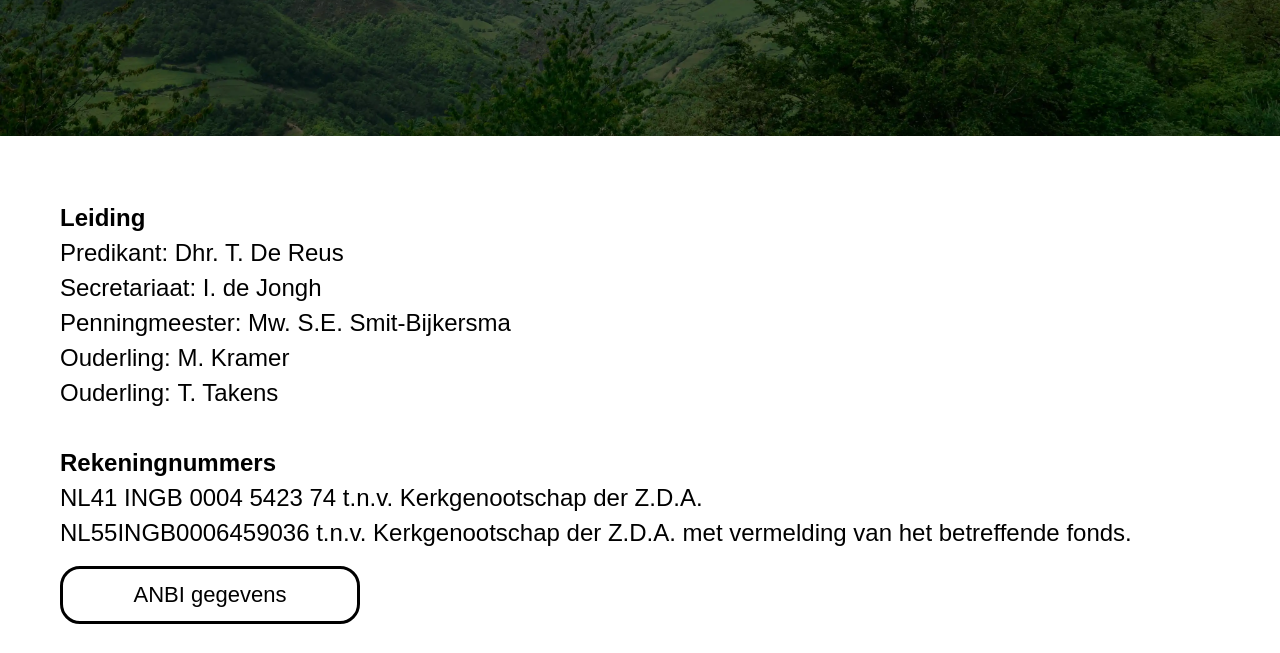
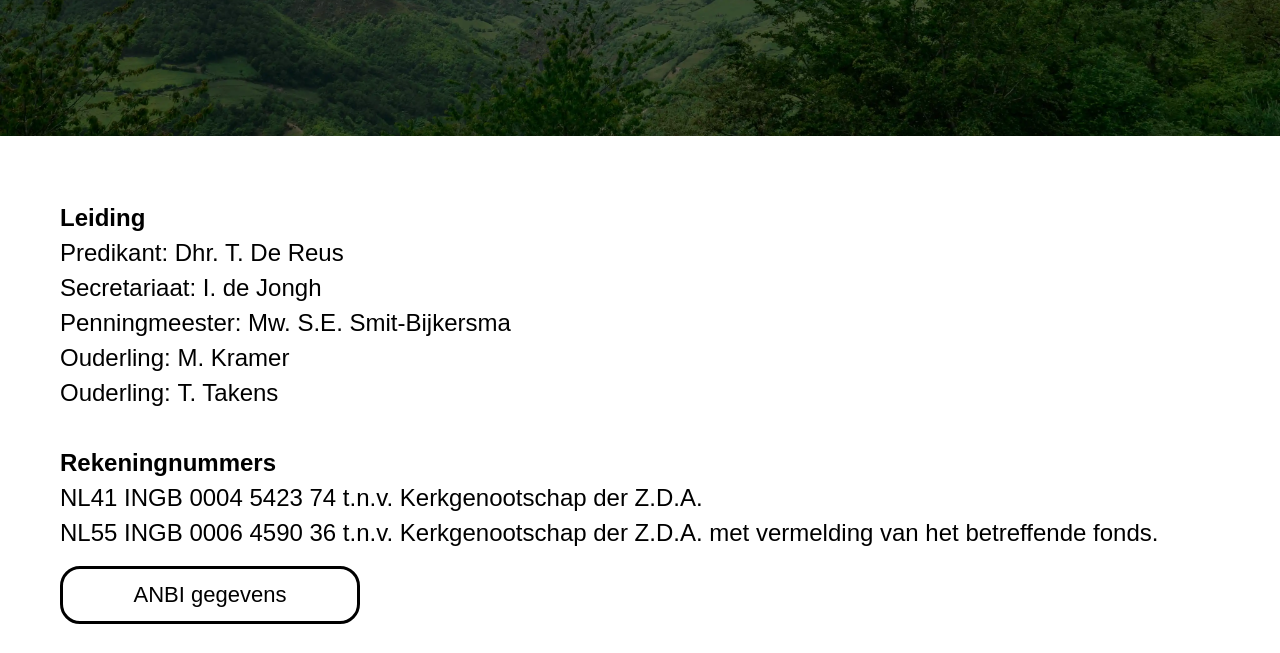
Before and after one commit to ZDA-kerk-Zwolle/ZDA-Kerk-Zwolle, a plain HTML site: page meer-informatie.html in a window 1280 px wide. Shown: the part 344-997 px from the top of the page. Drawn offline with nearby package versions, Linux system fonts and the light colour scheme.

Commit message:
Update meer-informatie.html

```diff
--- a/meer-informatie.html
+++ b/meer-informatie.html
@@ -45,7 +45,7 @@
   <section class="section__algemeen--info">
     <div class="container__algemeen">
       <div class="div__algemeen">
-        <p class="paragraph__info--meerinfo"><strong>Leiding</strong><br>Predikant: Dhr. T. De Reus<br>Secretariaat: I. de Jongh<br>Penningmeester: Mw. S.E. Smit-Bijkersma<br>Ouderling: M. Kramer<br>Ouderling: T. Takens<br>‍<br><strong>Rekeningnummers</strong><br>NL41 INGB 0004 5423 74 t.n.v. Kerkgenootschap der Z.D.A.<br>NL55INGB0006459036 t.n.v. Kerkgenootschap der Z.D.A. met vermelding van het betreffende fonds.<br></p>
+        <p class="paragraph__info--meerinfo"><strong>Leiding</strong><br>Predikant: Dhr. T. De Reus<br>Secretariaat: I. de Jongh<br>Penningmeester: Mw. S.E. Smit-Bijkersma<br>Ouderling: M. Kramer<br>Ouderling: T. Takens<br>‍<br><strong>Rekeningnummers</strong><br>NL41 INGB 0004 5423 74 t.n.v. Kerkgenootschap der Z.D.A.<br>NL55 INGB 0006 4590 36 t.n.v. Kerkgenootschap der Z.D.A. met vermelding van het betreffende fonds.<br></p>
         <a href="https://www.adventist.nl/anbi/gemeenten/adventgemeente-zwolle/" target="_blank" class="why__button--anbi w-button">ANBI gegevens</a>
         <p class="paragraph__info--meerinfo"><strong>Givt app</strong><br>Voor het overmaken overmaken, kunt u ook heel makkelijk gebruik maken van bijgaande QR-code middels de App Givt. (Te downloaden vanaf App Store of Google Play)<br></p>
         <div class="div__flex--givt"><img src="images/Givt-QR.png" loading="lazy" alt="givt qr"></div>
```
